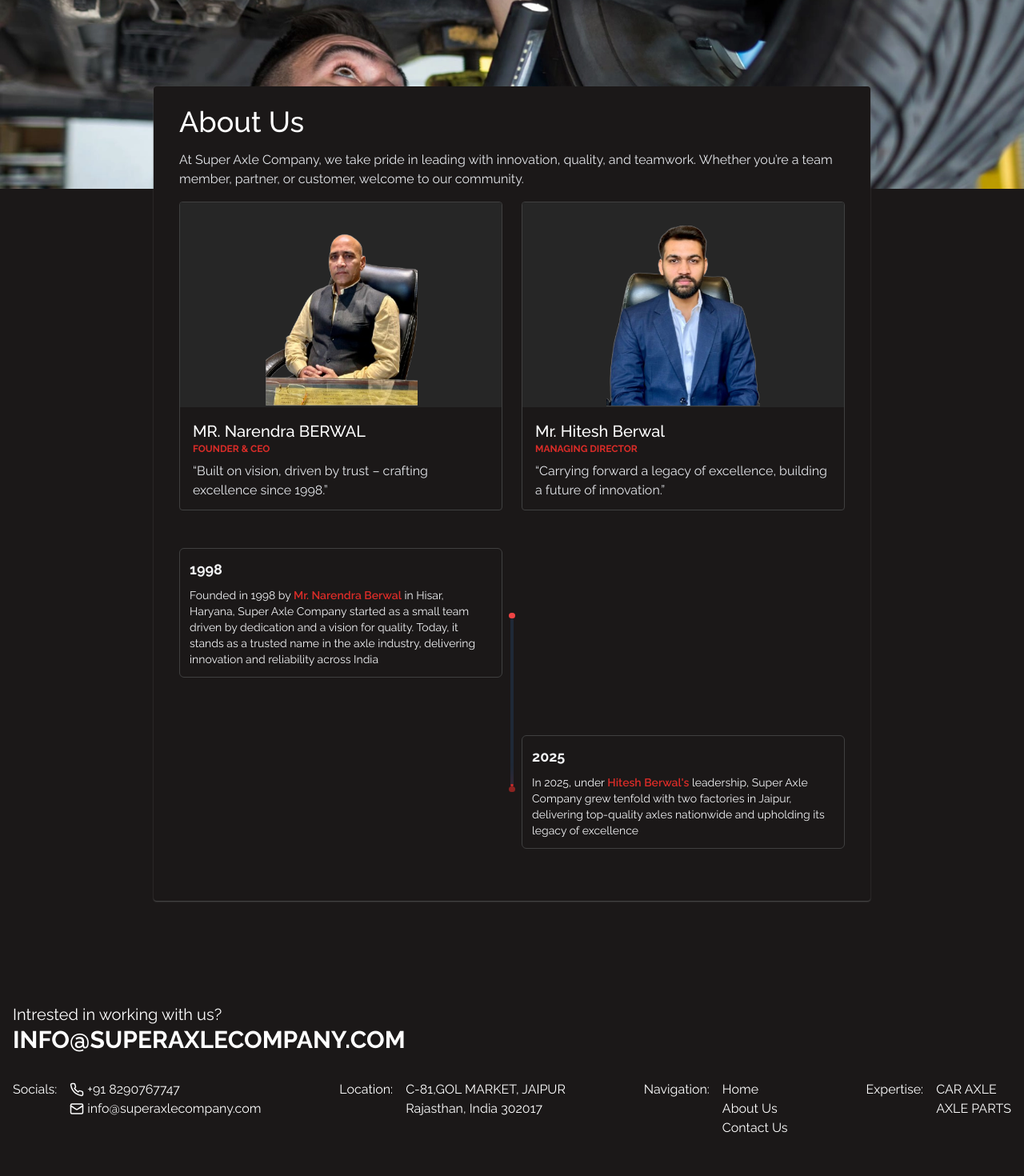
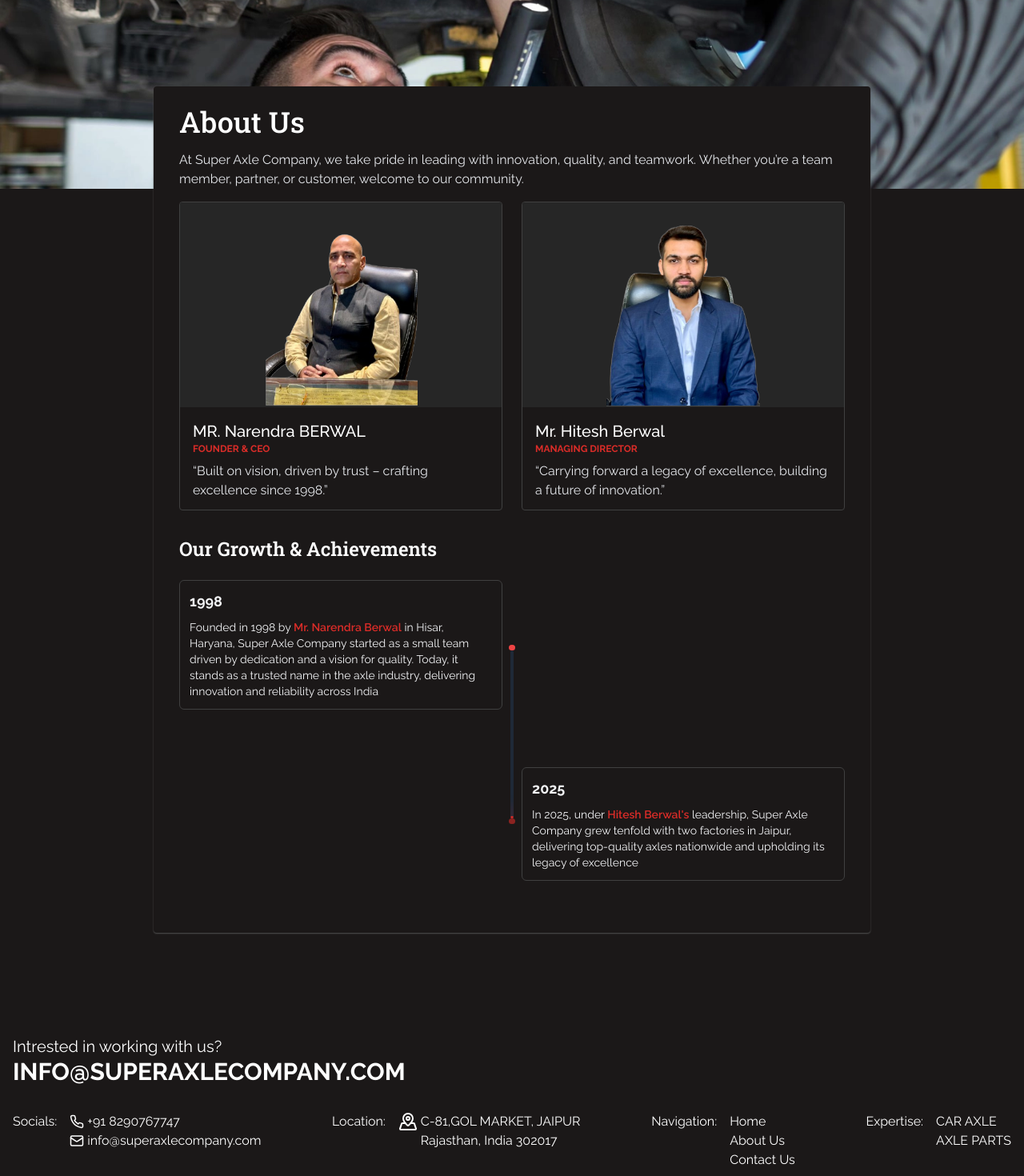
Before and after one commit to ashish11011/jb-supreme, a Next.js app: page /about-us in a window 1280 px wide. Shown: the part 260-1730 px from the top of the page at 80% size. Before the commit the page ends 1698 px from the top, so only its background shows below. Built offline with nearby package versions, Linux system fonts and the light colour scheme; a web font is replaced by a local one.

Commit message:
added location icon

```diff
--- a/src/app/about-us/page.tsx
+++ b/src/app/about-us/page.tsx
@@ -19,7 +19,7 @@
       </div>
       <div className=" px-2">
         <div className=" z-10 -translate-y-32 shadow-sm flex flex-col gap-4   shadow-neutral-600 rounded max-w-4xl mx-auto w-full text-white px-6 md:px-8 py-6 bg-primary-dark ">
-          <p className=" text-3xl md:text-4xl font-medium">About Us</p>
+          <p className=" text-3xl md:text-4xl font-roboto-slab font-medium">About Us</p>
           <p className=" text-gray-200">
             At Super Axle Company, we take pride in leading with innovation,
             quality, and teamwork. Whether you’re a team member, partner, or
@@ -27,6 +27,8 @@
           </p>
 
           <FounderProfile />
+
+          <p className=" text-2xl mt-4 -mb-6 font-semibold font-roboto-slab" >Our Growth & Achievements</p>
 
           <TimeLineSection />
         </div>
--- a/src/components/footer.tsx
+++ b/src/components/footer.tsx
@@ -1,5 +1,5 @@
 import { details } from "framer-motion/client";
-import { Mail, Phone } from "lucide-react";
+import { Mail, MapPinned, Phone } from "lucide-react";
 import Link from "next/link";
 import React from "react";
 
@@ -34,9 +34,12 @@
         </div>
         <div className=" flex justify-between gap-4">
           <p>Location:</p>
-          <div className=" text-right md:text-left flex flex-col">
+          <div className=" text-right gap-1 md:text-left flex">
+            <MapPinned />
+            <div className=" flex flex-col" >
             <p>C-81,GOL MARKET, JAIPUR</p>
             <p>Rajasthan, India 302017</p>
+            </div>
           </div>
         </div>
         <div className=" flex justify-between gap-4">
```
